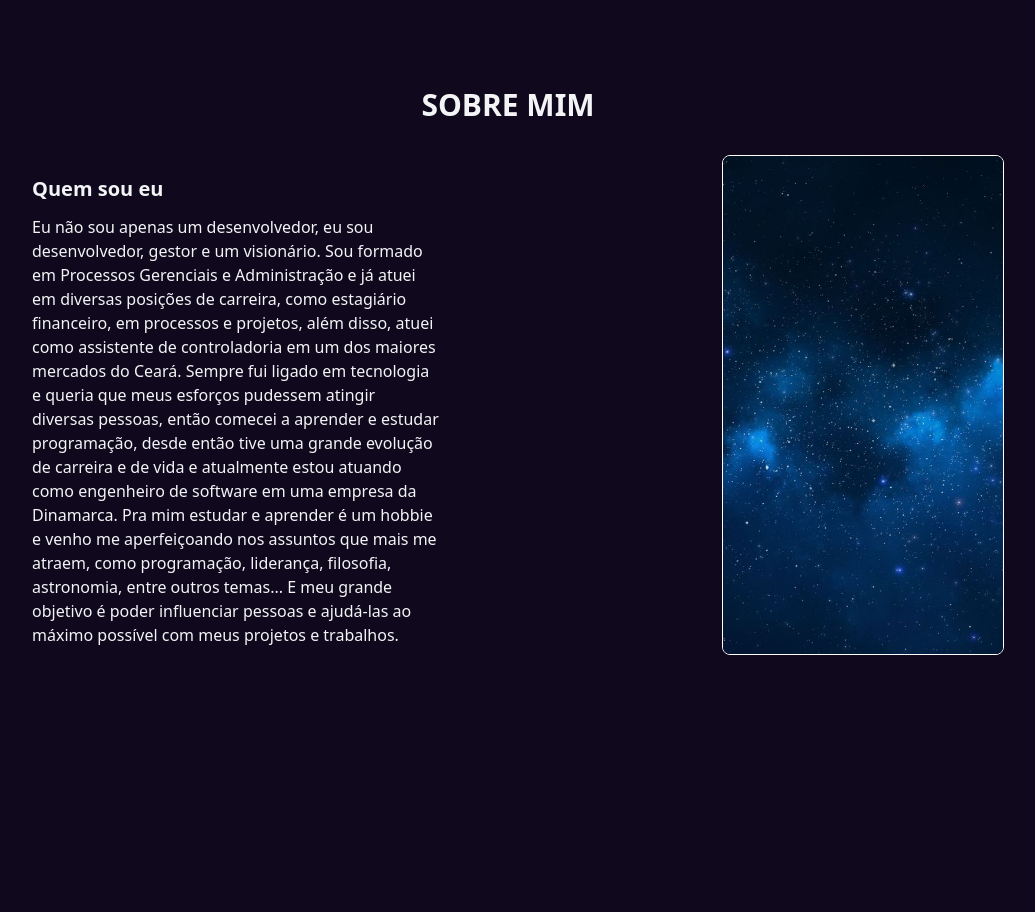
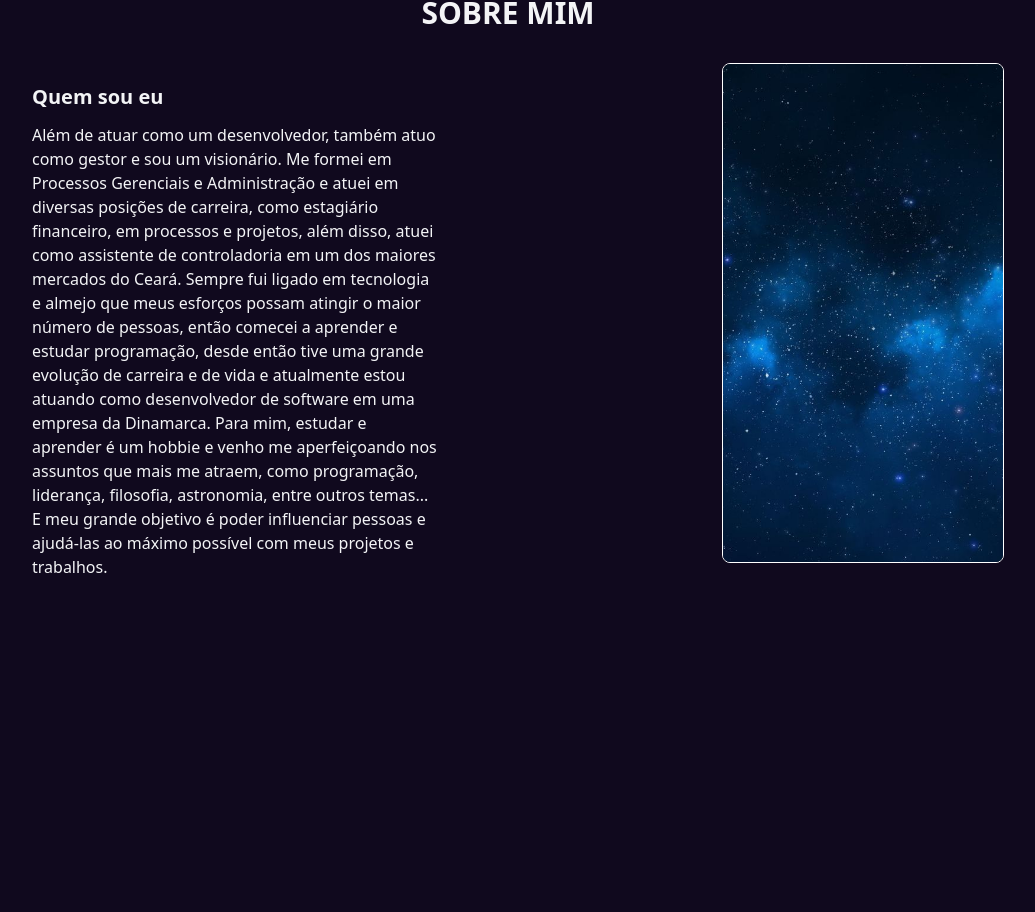
Before and after one commit to samuellgc/personal-website, a Next.js app: page / in a window 1280 px wide. Shown: the part 937-1849 px from the top of the page, without its empty margins (132-1167 px from the left). Built offline with nearby package versions, Linux system fonts and the light colour scheme.

Commit message:
Few adjustments

```diff
--- a/src/app/page.tsx
+++ b/src/app/page.tsx
@@ -7,7 +7,7 @@ import Skill from '@/components/sections/skills';
 
 export default function Home() {
   return (
-    <main className="flex min-h-screen flex-col py-10 sm:py-5 gap-28 px-10 sm:p-16 md:p-28 lg:px-36">
+    <main className="flex min-h-screen flex-col pt-10 gap-28 px-10 sm:pt-5 lg:px-36">
       <Hero />
       <About />
       <Project />
--- a/src/utils/data/about.ts
+++ b/src/utils/data/about.ts
@@ -1,10 +1,10 @@
 export const aboutPtBr = `
-Eu não sou apenas um desenvolvedor, eu sou desenvolvedor, gestor e um visionário.
-Sou formado em Processos Gerenciais e Administração e já atuei em diversas posições de carreira, como estagiário financeiro, em processos e projetos,
+Além de atuar como um desenvolvedor, também atuo como gestor e sou um visionário.
+Me formei em Processos Gerenciais e Administração e atuei em diversas posições de carreira, como estagiário financeiro, em processos e projetos,
 além disso, atuei como assistente de controladoria em um dos maiores mercados do Ceará.
-Sempre fui ligado em tecnologia e queria que meus esforços pudessem atingir diversas pessoas,
-então comecei a aprender e estudar programação, desde então tive uma grande evolução de carreira e de vida e atualmente estou atuando como engenheiro de software em uma empresa da Dinamarca.
-Pra mim estudar e aprender é um hobbie e venho me aperfeiçoando nos assuntos que mais me atraem, como
+Sempre fui ligado em tecnologia e almejo que meus esforços possam atingir o maior número de pessoas,
+então comecei a aprender e estudar programação, desde então tive uma grande evolução de carreira e de vida e atualmente estou atuando como desenvolvedor de software em uma empresa da Dinamarca.
+Para mim, estudar e aprender é um hobbie e venho me aperfeiçoando nos assuntos que mais me atraem, como
 programação, liderança, filosofia, astronomia, entre outros temas... E meu grande objetivo é poder influenciar pessoas e
 ajudá-las ao máximo possível com meus projetos e trabalhos.
 `;
```
